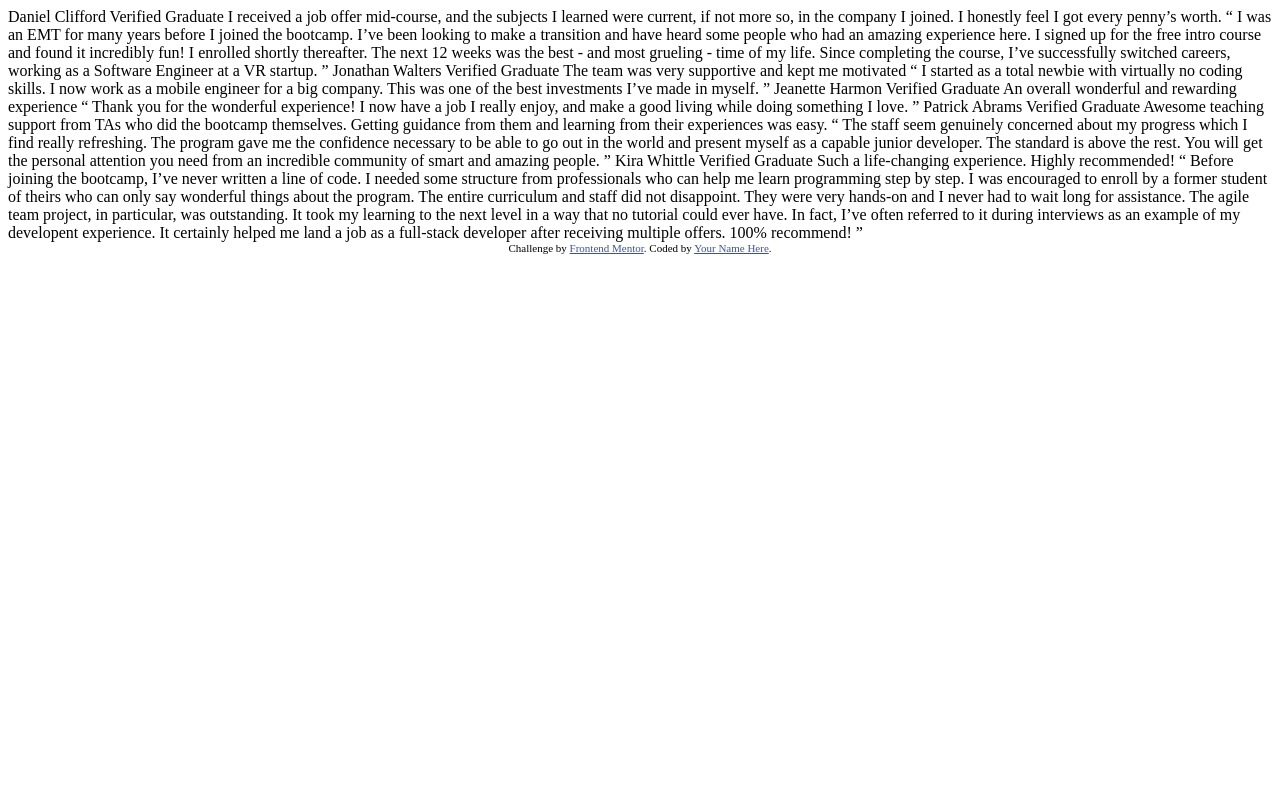
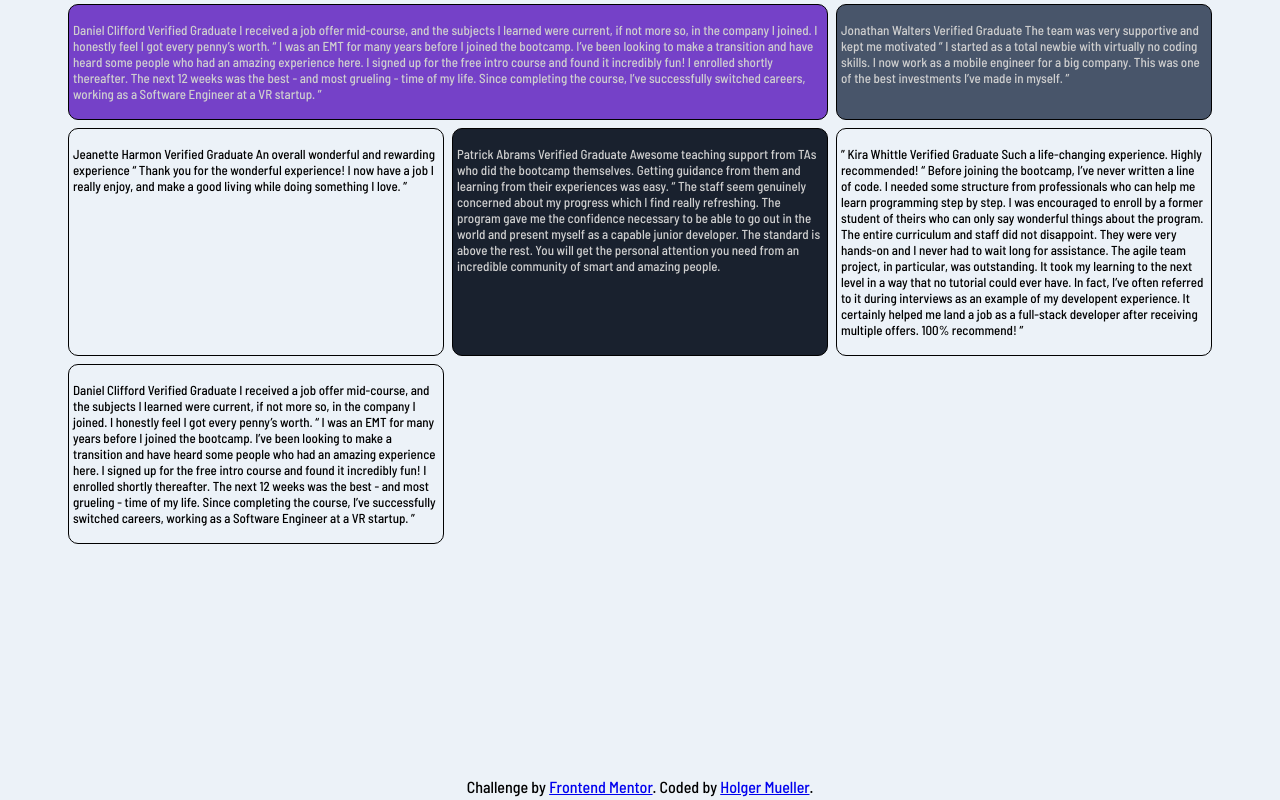
Before and after one commit to Holgermueller/testimonials-grid-section-main, a plain HTML site: page index.html in a window 1280 px wide. Drawn offline with Linux system fonts and the light colour scheme.

Commit message:
began implementing grid

```diff
--- a/index.html
+++ b/index.html
@@ -1,76 +1,114 @@
 <!DOCTYPE html>
 <html lang="en">
   <head>
-  <meta charset="UTF-8">
-  <meta name="viewport" content="width=device-width, initial-scale=1.0"> <!-- displays site properly based on user's device -->
-
-  <link rel="icon" type="image/png" sizes="32x32" href="./images/favicon-32x32.png">
+    <meta charset="UTF-8" />
+    <meta name="viewport" content="width=device-width, initial-scale=1.0" />
+    <!-- displays site properly based on user's device -->
+    <link rel="preconnect" href="https://fonts.googleapis.com" />
+    <link rel="preconnect" href="https://fonts.gstatic.com" crossorigin />
+    <link
+      href="https://fonts.googleapis.com/css2?family=Barlow+Semi+Condensed:wght@500;600&family=Dancing+Script:wght@700&display=swap"
+      rel="stylesheet"
+    />
+    <link
+      rel="icon"
+      type="image/png"
+      sizes="32x32"
+      href="./images/favicon-32x32.png"
+    />
+    <link rel="stylesheet" href="style.css" />
 
     <title>Frontend Mentor | [Challenge Name Here]</title>
 
     <!-- Feel free to remove these styles or customise in your own stylesheet 👍 -->
-  <style>
-    .attribution { font-size: 11px; text-align: center; }
-    .attribution a { color: hsl(228, 45%, 44%); }
-  </style>
   </head>
   <body>
-  Daniel Clifford
-  Verified Graduate
-
-  I received a job offer mid-course, and the subjects I learned were current, if not more so,
-  in the company I joined. I honestly feel I got every penny’s worth.
-
-  “ I was an EMT for many years before I joined the bootcamp. I’ve been looking to make a
-  transition and have heard some people who had an amazing experience here. I signed up
-  for the free intro course and found it incredibly fun! I enrolled shortly thereafter.
-  The next 12 weeks was the best - and most grueling - time of my life. Since completing
-  the course, I’ve successfully switched careers, working as a Software Engineer at a VR startup. ”
-
-  Jonathan Walters
-  Verified Graduate
-
-  The team was very supportive and kept me motivated
-
-  “ I started as a total newbie with virtually no coding skills. I now work as a mobile engineer
-  for a big company. This was one of the best investments I’ve made in myself. ”
-
-  Jeanette Harmon
-  Verified Graduate
-
-  An overall wonderful and rewarding experience
-
-  “ Thank you for the wonderful experience! I now have a job I really enjoy, and make a good living
-  while doing something I love. ”
-
-  Patrick Abrams
-  Verified Graduate
-
-  Awesome teaching support from TAs who did the bootcamp themselves. Getting guidance from them and
-  learning from their experiences was easy.
-
-  “ The staff seem genuinely concerned about my progress which I find really refreshing. The program
-  gave me the confidence necessary to be able to go out in the world and present myself as a capable
-  junior developer. The standard is above the rest. You will get the personal attention you need from
-  an incredible community of smart and amazing people. ”
-
-  Kira Whittle
-  Verified Graduate
-
-  Such a life-changing experience. Highly recommended!
-
-  “ Before joining the bootcamp, I’ve never written a line of code. I needed some structure from
-  professionals who can help me learn programming step by step. I was encouraged to enroll by a former
-  student of theirs who can only say wonderful things about the program. The entire curriculum and staff
-  did not disappoint. They were very hands-on and I never had to wait long for assistance. The agile team
-  project, in particular, was outstanding. It took my learning to the next level in a way that no tutorial
-  could ever have. In fact, I’ve often referred to it during interviews as an example of my developent
-  experience. It certainly helped me land a job as a full-stack developer after receiving multiple offers.
-  100% recommend! ”
+    <div class="main">
+      <div class="grid">
+        <div class="grid-card">
+          <p class="main-text">
+            Daniel Clifford Verified Graduate I received a job offer mid-course,
+            and the subjects I learned were current, if not more so, in the
+            company I joined. I honestly feel I got every penny’s worth. “ I was
+            an EMT for many years before I joined the bootcamp. I’ve been
+            looking to make a transition and have heard some people who had an
+            amazing experience here. I signed up for the free intro course and
+            found it incredibly fun! I enrolled shortly thereafter. The next 12
+            weeks was the best - and most grueling - time of my life. Since
+            completing the course, I’ve successfully switched careers, working
+            as a Software Engineer at a VR startup. ”
+          </p>
+        </div>
+        <div class="grid-card">
+          <p class="main-text">
+            Jonathan Walters Verified Graduate The team was very supportive and
+            kept me motivated “ I started as a total newbie with virtually no
+            coding skills. I now work as a mobile engineer for a big company.
+            This was one of the best investments I’ve made in myself. ”
+          </p>
+        </div>
+        <div class="grid-card">
+          <p class="main-text">
+            Jeanette Harmon Verified Graduate An overall wonderful and rewarding
+            experience “ Thank you for the wonderful experience! I now have a
+            job I really enjoy, and make a good living while doing something I
+            love. ”
+          </p>
+        </div>
+        <div class="grid-card">
+          <p class="main-text">
+            Patrick Abrams Verified Graduate Awesome teaching support from TAs
+            who did the bootcamp themselves. Getting guidance from them and
+            learning from their experiences was easy. “ The staff seem genuinely
+            concerned about my progress which I find really refreshing. The
+            program gave me the confidence necessary to be able to go out in the
+            world and present myself as a capable junior developer. The standard
+            is above the rest. You will get the personal attention you need from
+            an incredible community of smart and amazing people.
+          </p>
+        </div>
+        <div class="grid-card">
+          <p class="main-text">
+            ” Kira Whittle Verified Graduate Such a life-changing experience.
+            Highly recommended! “ Before joining the bootcamp, I’ve never
+            written a line of code. I needed some structure from professionals
+            who can help me learn programming step by step. I was encouraged to
+            enroll by a former student of theirs who can only say wonderful
+            things about the program. The entire curriculum and staff did not
+            disappoint. They were very hands-on and I never had to wait long for
+            assistance. The agile team project, in particular, was outstanding.
+            It took my learning to the next level in a way that no tutorial
+            could ever have. In fact, I’ve often referred to it during
+            interviews as an example of my developent experience. It certainly
+            helped me land a job as a full-stack developer after receiving
+            multiple offers. 100% recommend! ”
+          </p>
+        </div>
+        <div class="grid-card">
+          <p class="main-text">
+            Daniel Clifford Verified Graduate I received a job offer mid-course,
+            and the subjects I learned were current, if not more so, in the
+            company I joined. I honestly feel I got every penny’s worth. “ I was
+            an EMT for many years before I joined the bootcamp. I’ve been
+            looking to make a transition and have heard some people who had an
+            amazing experience here. I signed up for the free intro course and
+            found it incredibly fun! I enrolled shortly thereafter. The next 12
+            weeks was the best - and most grueling - time of my life. Since
+            completing the course, I’ve successfully switched careers, working
+            as a Software Engineer at a VR startup. ”
+          </p>
+        </div>
+      </div>
+    </div>
 
     <div class="attribution">
-    Challenge by <a href="https://www.frontendmentor.io?ref=challenge" target="_blank">Frontend Mentor</a>.
-    Coded by <a href="#">Your Name Here</a>.
+      Challenge by
+      <a href="https://www.frontendmentor.io?ref=challenge" target="_blank"
+        >Frontend Mentor</a
+      >. Coded by
+      <a href="https://holgermueller.github.io/portfolio/" target="_blank"
+        >Holger Mueller</a
+      >.
     </div>
   </body>
 </html>
--- /dev/null
+++ b/style.css
@@ -0,0 +1,70 @@
+body,
+html {
+  margin: 0;
+  padding: 0;
+  background-color: hsl(210, 46%, 95%);
+  font-family: "Barlow Semi Condensed", sans-serif;
+}
+
+.main {
+  width: 90%;
+  margin: auto;
+}
+
+.grid {
+  display: grid;
+  grid-template-columns: repeat(auto-fit, minmax(300px, 1fr));
+}
+
+.grid-card {
+  border: 1px solid black;
+  border-radius: 10px;
+  margin: 4px;
+  padding: 4px;
+}
+
+.grid-card:nth-child(7n + 1) {
+  grid-column: span 2;
+  grid-row: span 3;
+  background-color: hsl(263, 55%, 52%);
+  color: hsl(0, 0%, 81%);
+}
+
+.grid-card:nth-child(7n + 2) {
+  grid-column: span 1;
+  grid-row: span 3;
+  background-color: hsl(217, 19%, 35%);
+  color: hsl(0, 0%, 81%);
+}
+
+.grid-card:nth-child(7n + 3) {
+  grid-column: span 1;
+  grid-row: span 3;
+  background-color: hsl(0, 0, 100%);
+}
+
+.grid-card:nth-child(7n + 4) {
+  grid-column: span 1;
+  grid-row: span 3;
+  background-color: hsl(219, 29%, 14%);
+  color: hsl(0, 0%, 81%);
+}
+
+.grid-card:nth-child(7n + 5) {
+  grid-column: span 1;
+  grid-row: span 3;
+  background-color: hsl(0, 0, 100%);
+}
+
+.main-text {
+  font-size: 13px;
+}
+
+.attribution {
+  padding: 4px 0;
+  bottom: 0;
+  left: 0;
+  width: 100%;
+  text-align: center;
+  position: absolute;
+}
```
Lines whose indentation alone changed are shown as unchanged.
